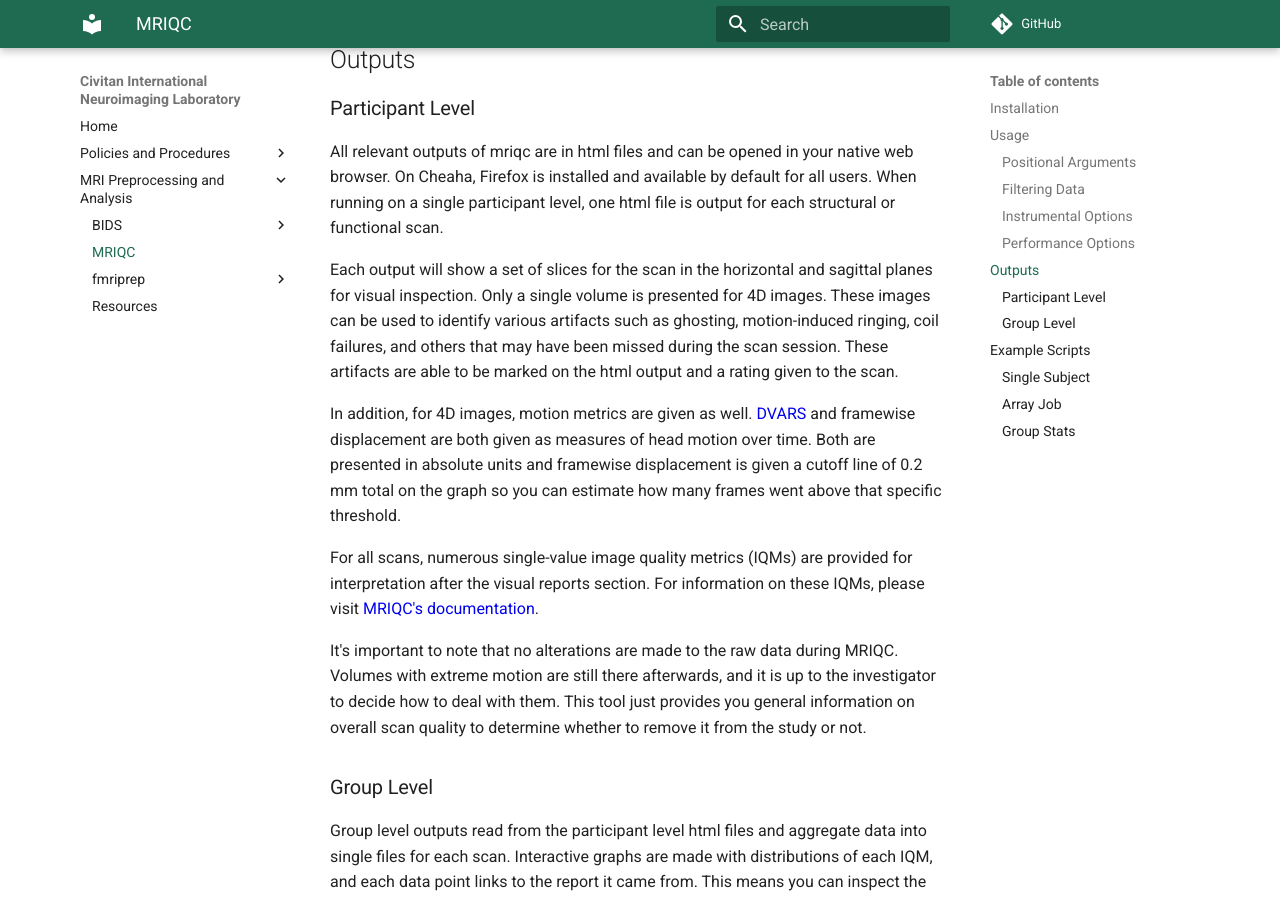
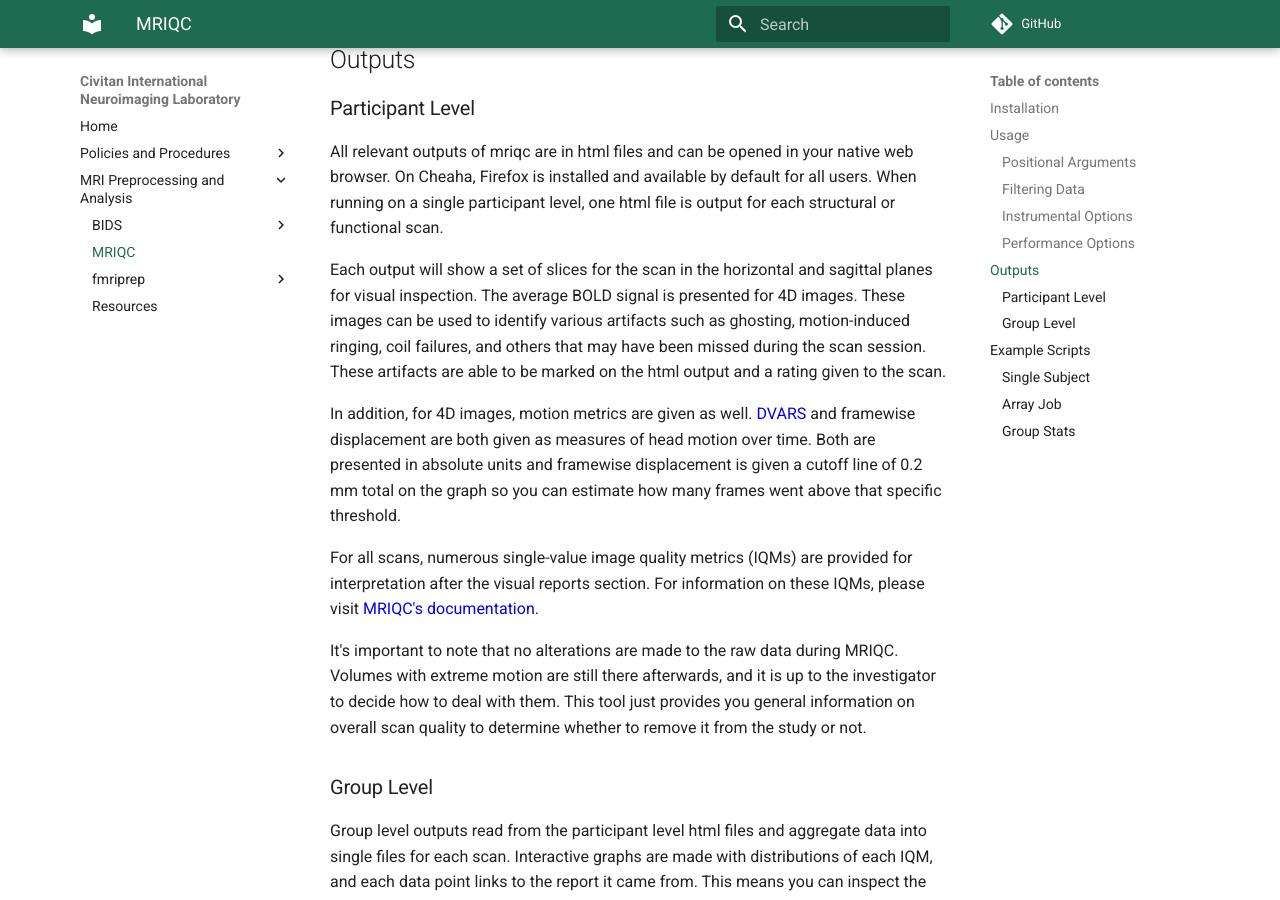
Before and after one commit to UAB-CINL/UAB-CINL.github.io, an MkDocs documentation site: the page built from docs/analysis/mriqc.md, in a window 1280 px wide and 900 px high, scrolled down 1735 px. Built offline with MkDocs 1.6.1 and Material for MkDocs 9.7.7, drawn with Linux system fonts in a browser that asks for light colours; comment, search, counter and statistics services are not loaded.

Commit message:
change single BOLD to average BOLD

```diff
--- a/docs/analysis/mriqc.md
+++ b/docs/analysis/mriqc.md
@@ -56,7 +56,7 @@ All available options for use with the mriqc can be seen using `singularity run
 
 All relevant outputs of mriqc are in html files and can be opened in your native web browser. On Cheaha, Firefox is installed and available by default for all users. When running on a single participant level, one html file is output for each structural or functional scan.
 
-Each output will show a set of slices for the scan in the horizontal and sagittal planes for visual inspection. Only a single volume is presented for 4D images. These images can be used to identify various artifacts such as ghosting, motion-induced ringing, coil failures, and others that may have been missed during the scan session. These artifacts are able to be marked on the html output and a rating given to the scan.
+Each output will show a set of slices for the scan in the horizontal and sagittal planes for visual inspection. The average BOLD signal is presented for 4D images. These images can be used to identify various artifacts such as ghosting, motion-induced ringing, coil failures, and others that may have been missed during the scan session. These artifacts are able to be marked on the html output and a rating given to the scan.
 
 In addition, for 4D images, motion metrics are given as well. [DVARS](https://mriqc.readthedocs.io/en/latest/iqms/bold.html#measures-for-the-temporal-information) and framewise displacement are both given as measures of head motion over time. Both are presented in absolute units and framewise displacement is given a cutoff line of 0.2 mm total on the graph so you can estimate how many frames went above that specific threshold.
 
```
